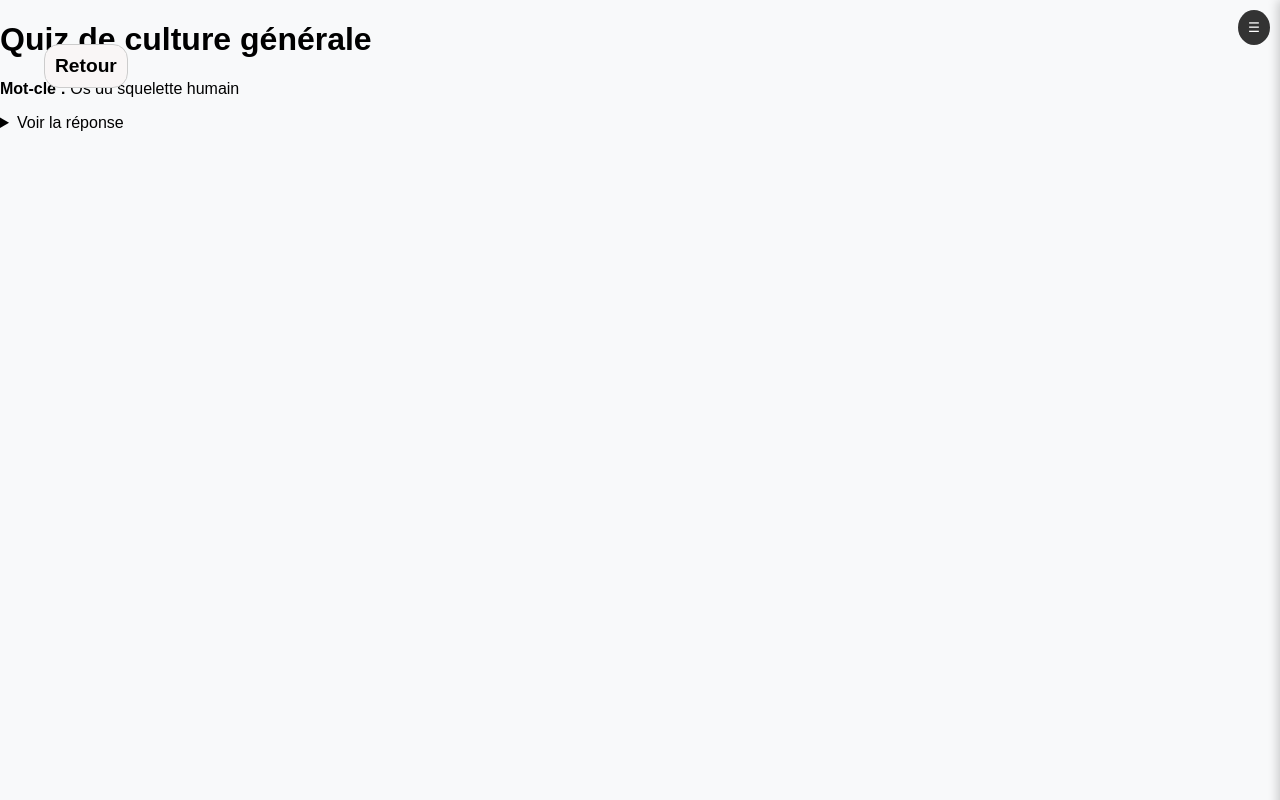
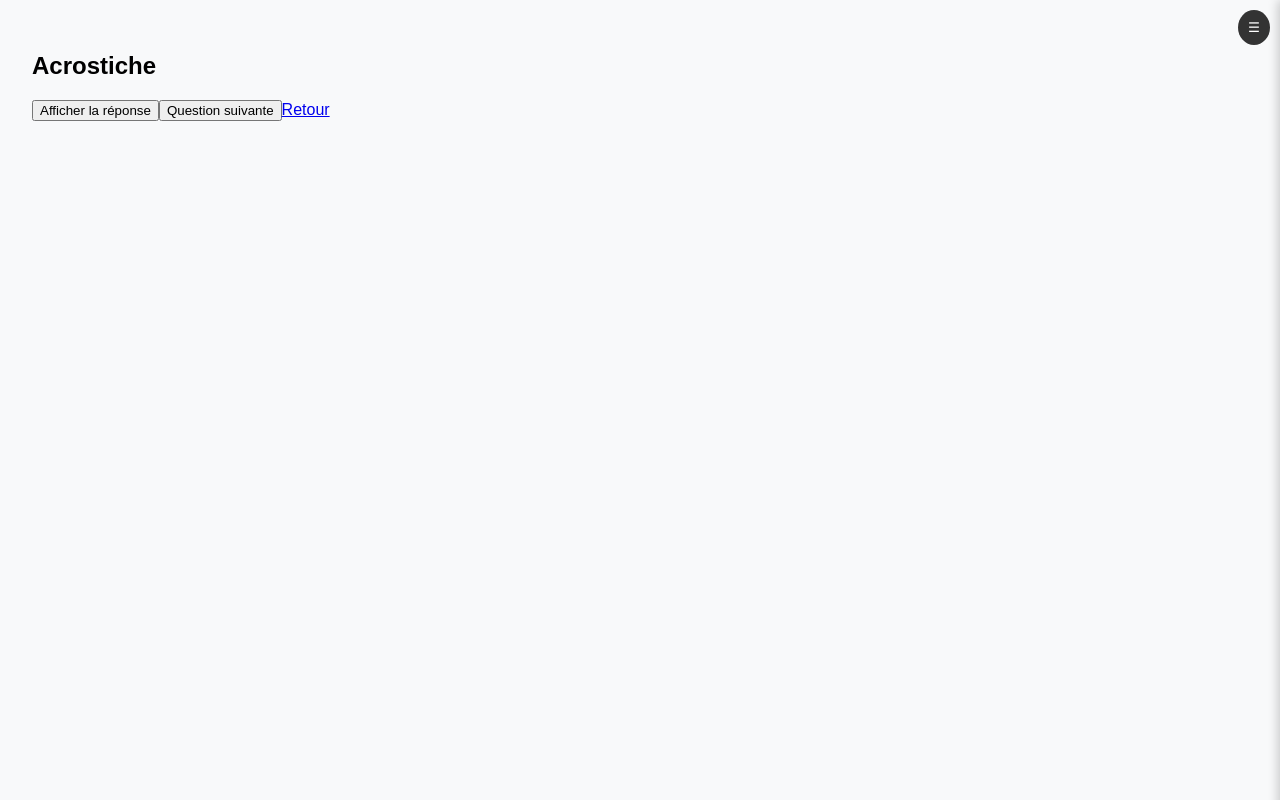
Before and after one commit to Eric100210/Culture-Quiz, a Next.js app: page /quiz/normal/thematique in a window 1280 px wide. Built offline with nearby package versions, Linux system fonts and the light colour scheme.

Commit message:
la séparation server/client fonctionne !

```diff
--- /dev/null
+++ b/src/app/quiz/normal/thematique/QuizThematiqueClient.tsx
@@ -0,0 +1,34 @@
+"use client";
+
+import { useState } from "react";
+import Link from "next/link";
+
+type Question = {
+  question: string;
+  answer: string;
+};
+
+export default function QuizThematiqueClient({ questions }: { questions: Question[] }) {
+  const [index, setIndex] = useState(0);
+  const [showAnswer, setShowAnswer] = useState(false);
+
+  const next = () => {
+    setIndex(i => (i + 1 < questions.length ? i + 1 : 0));
+    setShowAnswer(false);
+  };
+
+  return (
+    <main style={{ padding: "2rem" }}>
+      <h2>{questions[index].question}</h2>
+
+      {showAnswer ? (
+        <p><strong>{questions[index].answer}</strong></p>
+      ) : (
+        <button onClick={() => setShowAnswer(true)}>Afficher la réponse</button>
+      )}
+
+      <button onClick={next}>Question suivante</button>
+      <Link href="/quiz/normal">Retour</Link>
+    </main>
+  );
+}
--- a/src/app/quiz/normal/thematique/page.tsx
+++ b/src/app/quiz/normal/thematique/page.tsx
@@ -1,25 +1,7 @@
-// src/app/quiz/page.tsx
-"use client"
 import { loadQuestions } from "@/lib/loadQuestions";
-import {useRouter} from "next/navigation";
+import QuizThematiqueClient from "./QuizThematiqueClient";
 
-export default function QuizTheme() {
-  const router = useRouter();
-  const questions = loadQuestions();
-  const randomIndex = Math.floor(Math.random() * questions.length);
-  const { question, answer } = questions[randomIndex];
-
-  return (
-    <main>
-      <h1>Quiz de culture générale</h1>
-      <p><strong>Mot-clé :</strong> {question}</p>
-      <details>
-        <summary>Voir la réponse</summary>
-        <p>{answer}</p>
-      </details>
-      <div>
-        <button className="retour" onClick={() => router.push("/quiz/normal")}> Retour </button>
-      </div>
-    </main>
-  );
+export default function QuizThematiquePage() {
+  const questions = loadQuestions(); // lecture via fs
+  return <QuizThematiqueClient questions={questions} />;
 }
```
